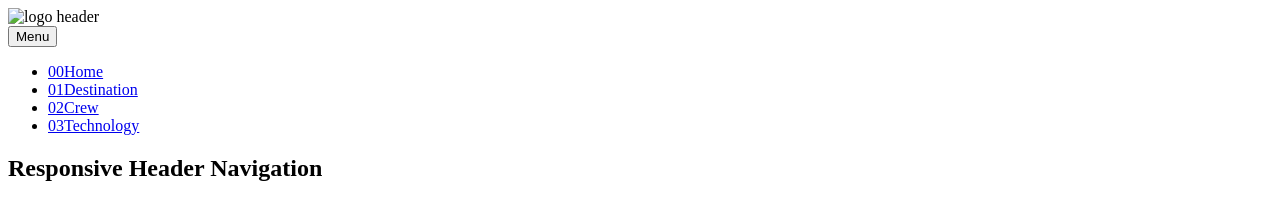
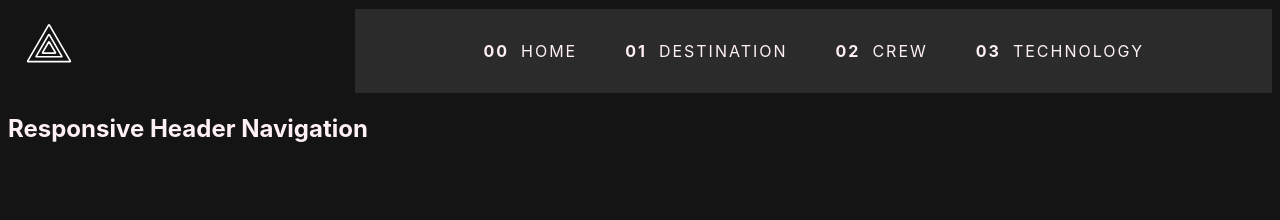
Before and after one commit to Wijayaac/toko-aro, a plain HTML site: page index.html in a window 1280 px wide. Drawn offline with nearby package versions, Linux system fonts and the light colour scheme; files that its build step writes are made by us from their sources.

Commit message:
fix : logo & favicon

```diff
--- a/index.html
+++ b/index.html
@@ -5,12 +5,15 @@
     <meta charset="UTF-8">
     <meta http-equiv="X-UA-Compatible" content="IE=edge">
     <meta name="viewport" content="width=device-width, initial-scale=1.0">
-    <title>Nama Store</title>
+    <title>Tokoaro</title>
+    <link rel="stylesheet" href="./assets/css/style.css">
+    <link rel="shortcut icon" href="./assets/images/logo-favicon.ico" type="image/x-icon">
 </head>
 
 <body>
     <header class="primary-header flex">
-        <div><img class="logo" src="./assets/shared/logo.png" alt="logo header"></div>
+        <div><img class="logo" src="./assets/images/logo-symbol-dark.svg" alt="logo header">
+        </div>
         <button class="mobile-nav-toggle" aria-controls="primary-navigation" aria-expanded="false">
             <span class="sr-only">Menu</span>
         </button>
@@ -45,6 +48,7 @@
         </section>
     </main>
     <footer></footer>
+    <script src="./assets/js/nav.js"></script>
 </body>
 
 </html>
```
Also changed, not shown: assets/images/logo-favicon.ico (added).
